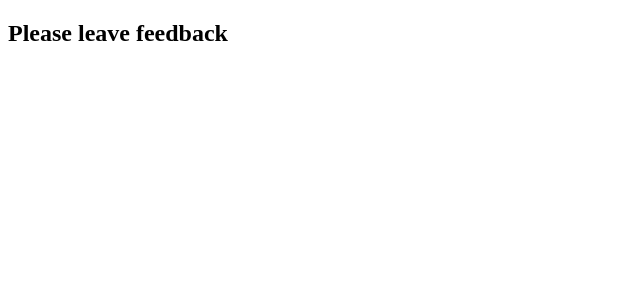
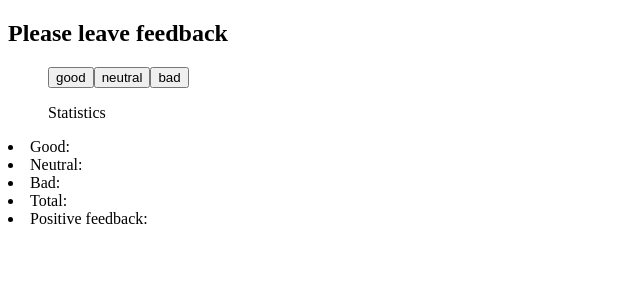
Before and after one commit to Denis-us/goit-react-hw-02-feedback, a React (Create React App) app: page / in a window 1280 px wide. Shown: the top 300 px of the page, without its empty margins (0-640 px from the left). Built offline with nearby package versions, Linux system fonts and the light colour scheme.

Commit message:
Делаю 1 задание

```diff
--- a/src/App.js
+++ b/src/App.js
@@ -1,6 +1,7 @@
 import React, { Component } from "react";
 import Statistics from "./components/Statistics";
 import Section from "./components/Section";
+import FeedbackOptions from "./components/FeedbackOptions";
 
 class App extends Component {
   state = {
@@ -9,29 +10,29 @@ class App extends Component {
     bad: 0,
   };
 
-  goodFeedback = () => {
+  onLeaveFeedback = () => {
     this.setState((prevState) => {
       return {
-        good: prevState.good + 1,
+        option: prevState.option + 1,
       };
     });
   };
 
-  neutralFeedback = () => {
-    this.setState((prevState) => {
-      return {
-        neutral: prevState.neutral + 1,
-      };
-    });
-  };
+  // neutralFeedback = () => {
+  //   this.setState((prevState) => {
+  //     return {
+  //       neutral: prevState.neutral + 1,
+  //     };
+  //   });
+  // };
 
-  badFeedback = () => {
-    this.setState((prevState) => {
-      return {
-        bad: prevState.bad + 1,
-      };
-    });
-  };
+  // badFeedback = () => {
+  //   this.setState((prevState) => {
+  //     return {
+  //       bad: prevState.bad + 1,
+  //     };
+  //   });
+  // };
 
   countTotalFeedback = () => {
     return this.state.good + this.state.neutral + this.state.bad;
@@ -44,20 +45,22 @@ class App extends Component {
   render() {
     return (
       <>
-        <Section title={"Please leave feedback"}>
-          <button onClick={this.goodFeedback}>Good</button>
+        <Section title={"Please leave feedback"}></Section>
+        {/* <button onClick={this.goodFeedback}>Good</button>
           <button onClick={this.neutralFeedback}>Neutral</button>
-          <button onClick={this.badFeedback}>Bad</button>
-        </Section>
+          <button onClick={this.badFeedback}>Bad</button> */}
 
-        {/* <FeedbackOptions options={} onLeaveFeedback={}></FeedbackOptions> */}
-        <Section title="">
-          <Statistics
-            good={this.state.good}
-            neutral={this.state.neutral}
-            bad={this.state.bad}
-          ></Statistics>
-        </Section>
+        <FeedbackOptions
+          options={["good", "neutral", "bad"]}
+          onLeaveFeedback={this.onLeaveFeedback}
+        ></FeedbackOptions>
+        {/* {/* <Section title={"Statistics"}></Section> */}
+        <Statistics>
+          good={this.state.good}
+          neutral={this.state.neutral}
+          bad={this.state.bad}
+        </Statistics>
+
         {/* // total={} positivePercentage={} */}
       </>
     );
--- /dev/null
+++ b/src/components/FeedbackOptions.js
@@ -0,0 +1,13 @@
+import React from "react";
+
+const FeedbackOptions = ({ options, onLeaveFeedback }) => {
+  return (
+    <ul>
+      {options.map((option) => (
+        <button onClick={onLeaveFeedback}>{option}</button>
+      ))}
+    </ul>
+  );
+};
+
+export default FeedbackOptions;
```
